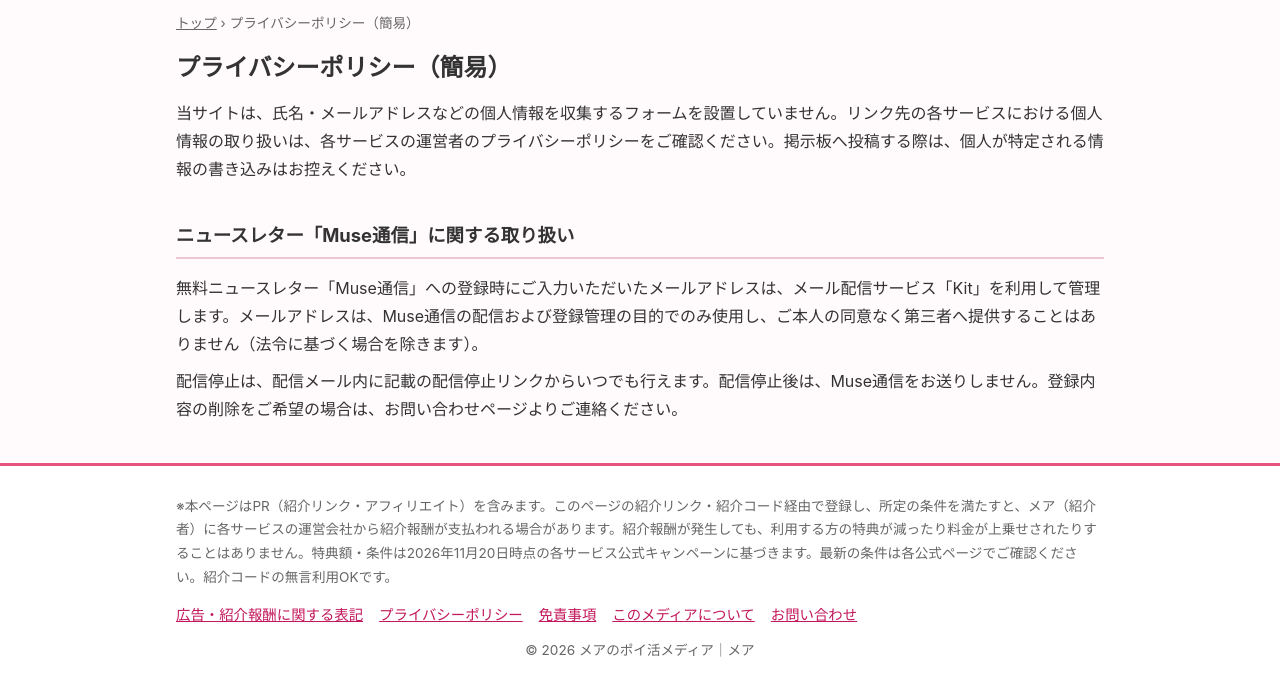
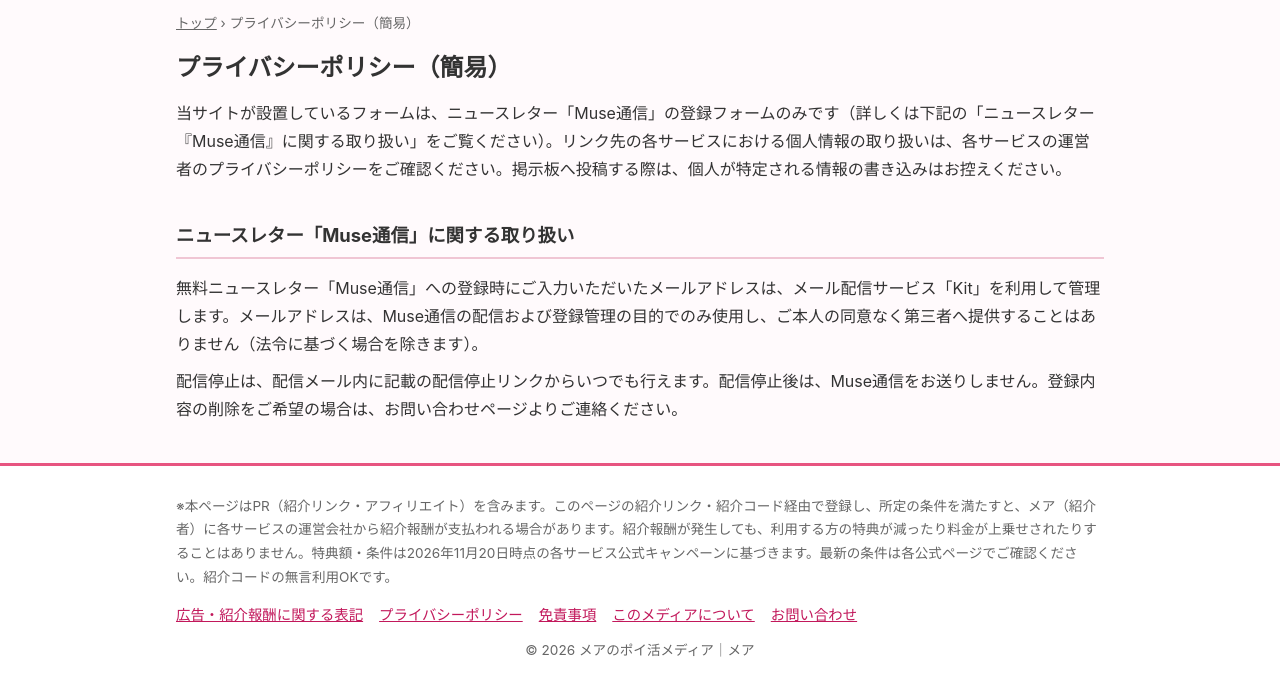
Before and after one commit to coolcoolcoolcool161-a11y/mea-poikatsu-media, an Astro site: page /mea-poikatsu-media/privacy in a window 1280 px wide. Shown: the part 52-748 px from the top of the page. Built offline with nearby package versions, Linux system fonts and the light colour scheme; Astro itself is replaced by a stand-in of ours.

Commit message:
プライバシーポリシー：フォームに関する記載を実態に合わせて修正

```diff
--- a/src/pages/privacy.md
+++ b/src/pages/privacy.md
@@ -5,7 +5,7 @@ description: "当サイトの個人情報の取り扱いについての簡易版
 canonicalPath: "/privacy/"
 ---
 
-当サイトは、氏名・メールアドレスなどの個人情報を収集するフォームを設置していません。リンク先の各サービスにおける個人情報の取り扱いは、各サービスの運営者のプライバシーポリシーをご確認ください。掲示板へ投稿する際は、個人が特定される情報の書き込みはお控えください。
+当サイトが設置しているフォームは、ニュースレター「Muse通信」の登録フォームのみです（詳しくは下記の「ニュースレター『Muse通信』に関する取り扱い」をご覧ください）。リンク先の各サービスにおける個人情報の取り扱いは、各サービスの運営者のプライバシーポリシーをご確認ください。掲示板へ投稿する際は、個人が特定される情報の書き込みはお控えください。
 
 ## ニュースレター「Muse通信」に関する取り扱い
 
```
